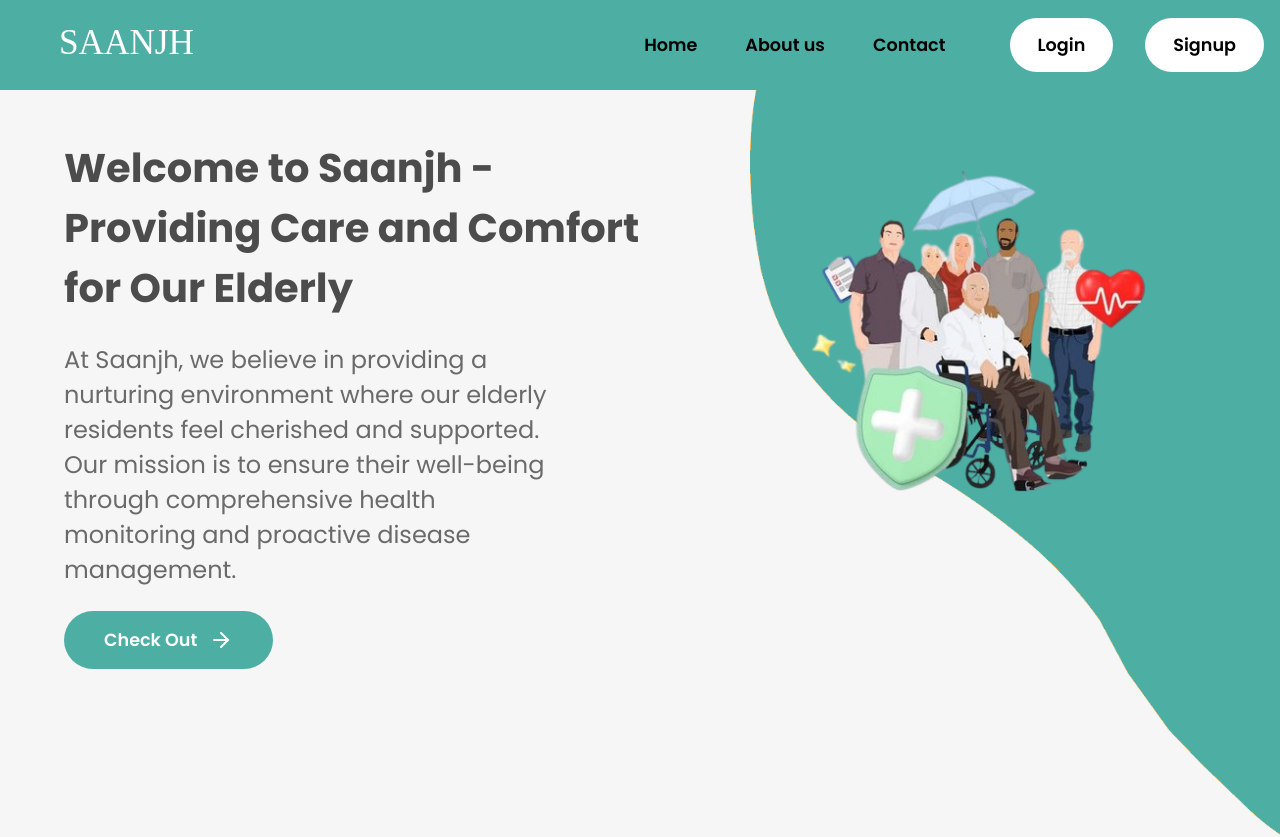
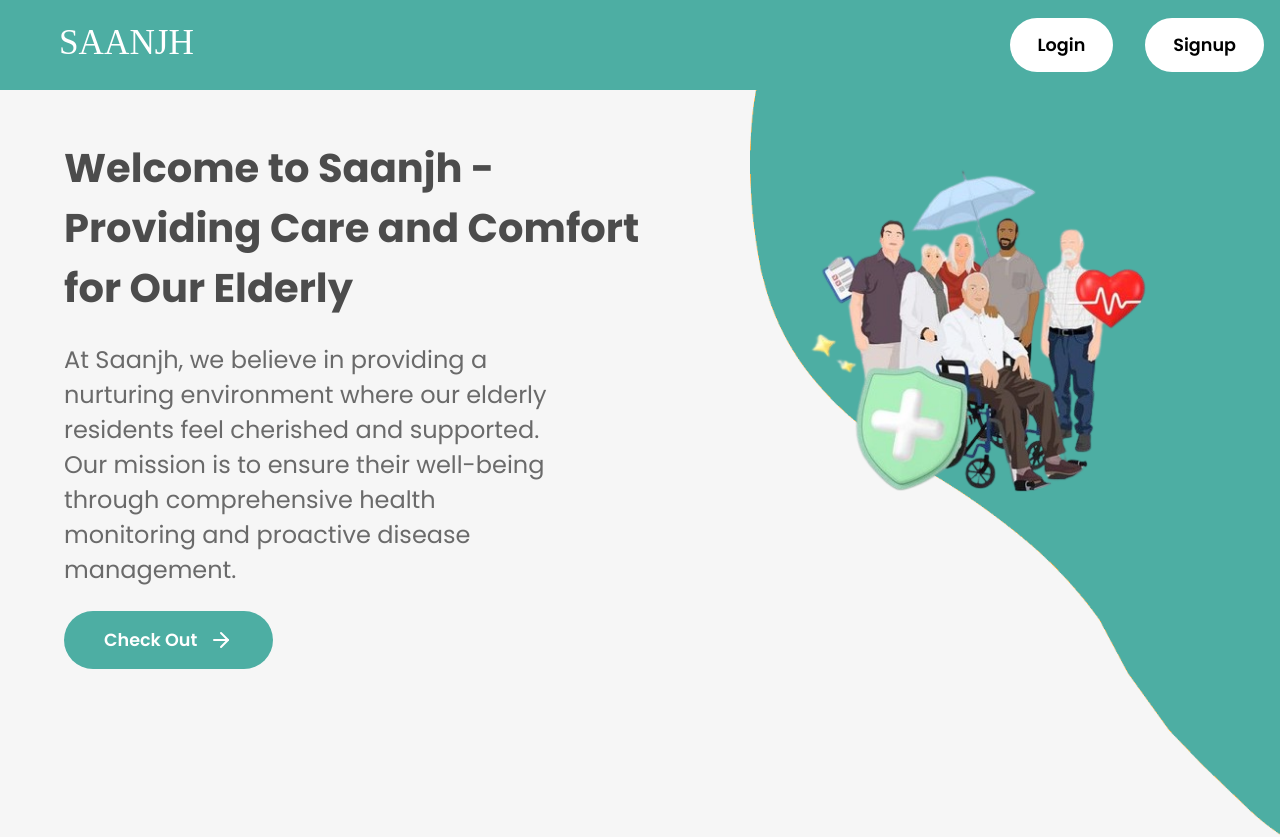
Before and after one commit to Sanjeevasanku/saanjh, a React (Create React App) app in the folder frontend/: page / in a window 1280 px wide. Shown: the top 837 px of the page. Built offline with nearby package versions, Linux system fonts and the light colour scheme.

Commit message:
nodemailer

```diff
--- a/frontend/src/components/Navbar.jsx
+++ b/frontend/src/components/Navbar.jsx
@@ -60,9 +60,9 @@ const Navbar = () => {
         <img src={Logo} alt="" />
       </div>
       <div className="navbar-links-container">
-        <a href="/">Home</a>
+        {/* <a href="/">Home</a>
         <a href="/">About us</a>
-        <a href="/">Contact</a>
+        <a href="/">Contact</a> */}
 
         <button className="primary-button" onClick={handleClick}>Login</button>
         <button className="primary-button" onClick={handleSUClick}>Signup</button>
```
Also changed, not shown: 1 other file (tests, documents, lock files or other folders).
